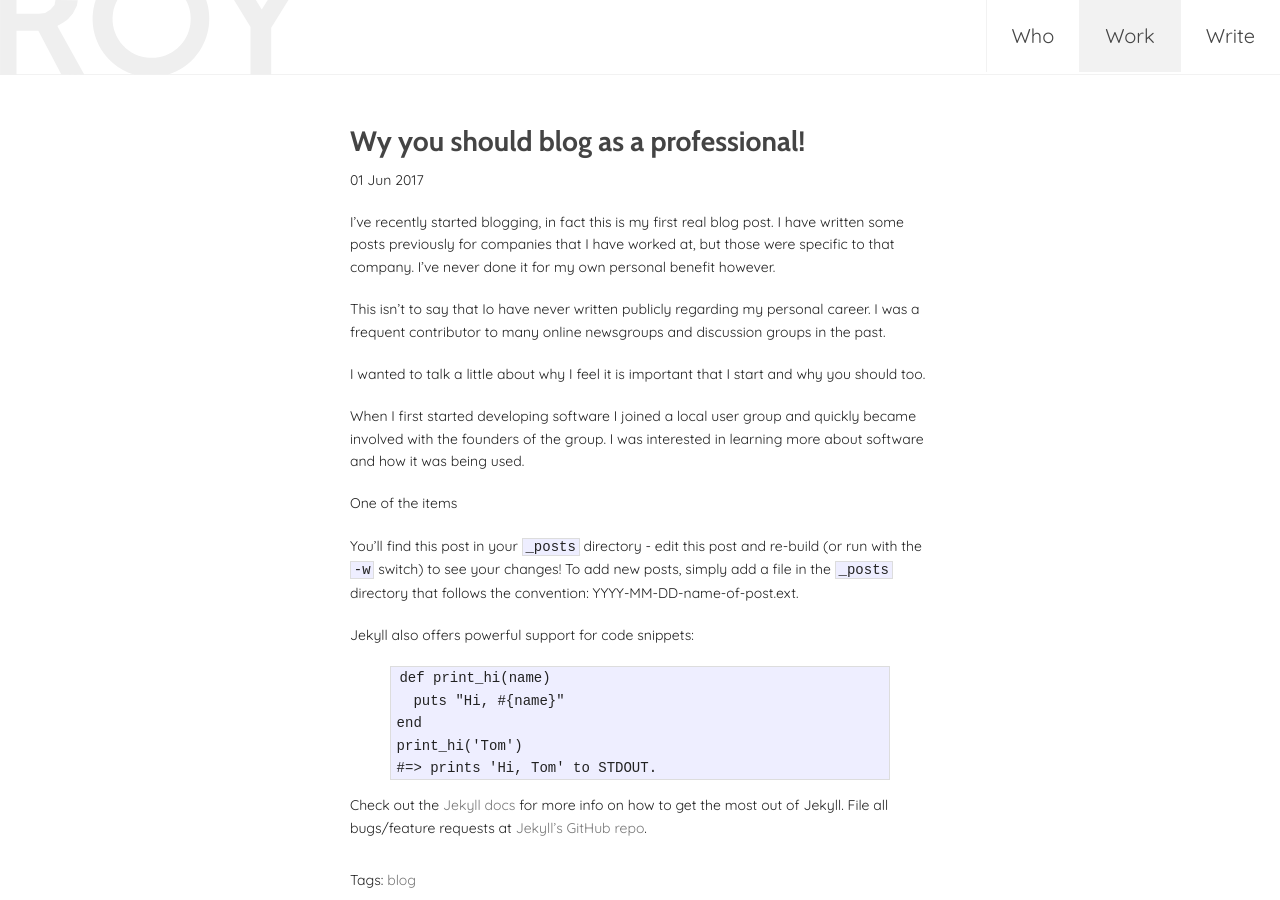
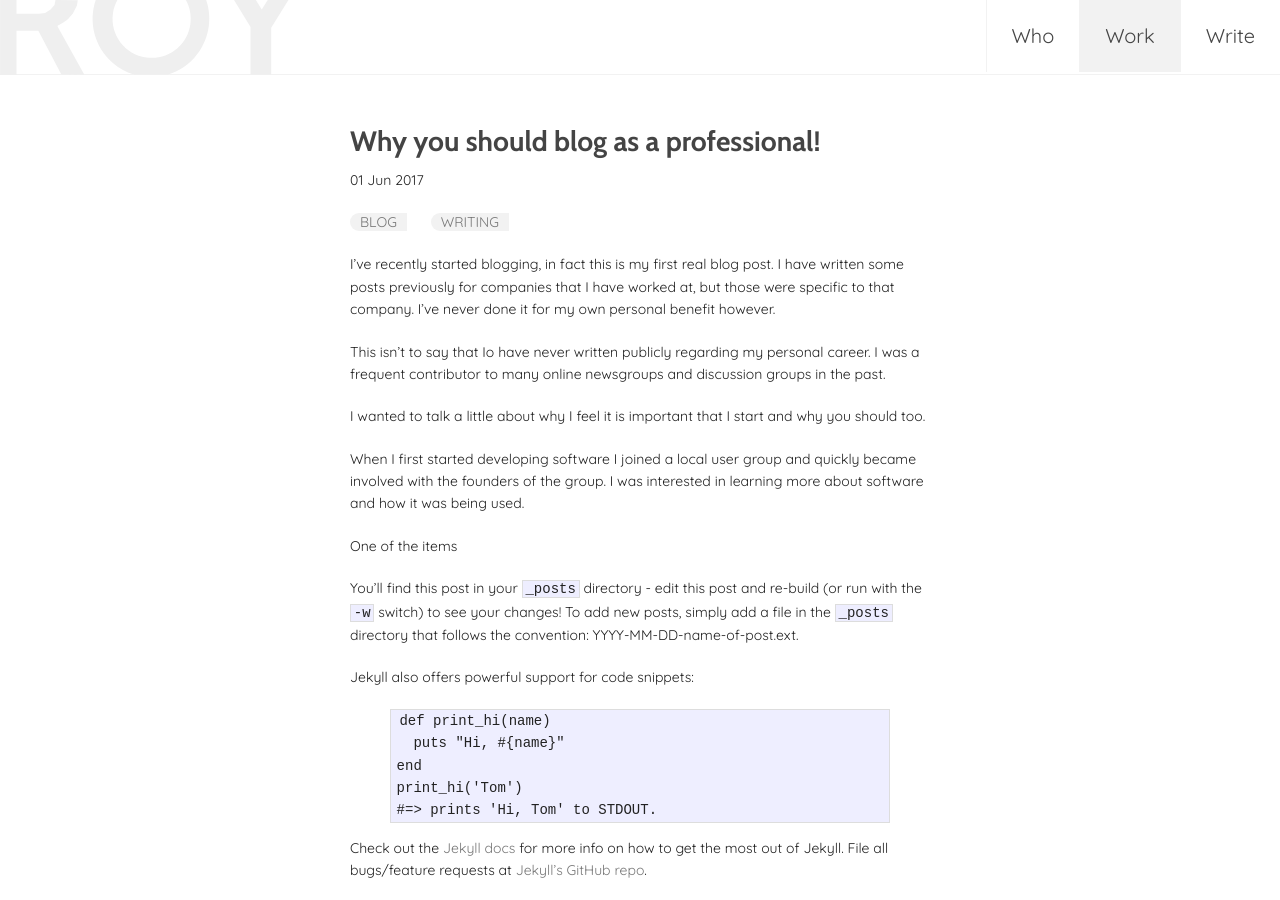
Before and after one commit to royledford/royledford.github.io, a Jekyll site: the page built from _posts/2017-06-01-why-you-should-blog-as-a-tech-professional.md, in a window 1280 px wide and 900 px high. Built offline with Jekyll 4.4.1, drawn with Linux system fonts in a browser that asks for light colours; nearby versions of some CDN libraries.

Commit message:
style post pages

```diff
--- a/_layouts/post.html
+++ b/_layouts/post.html
@@ -4,13 +4,18 @@ layout: default
 <article class="post-wrap">
   <h1 class="post-title">{{ page.title }}</h1>
   <time class="post-date" pubdate>{{ page.date | date_to_string }}</p>
+  <div>
+    <ul class="tag-cloud">
+      {% for tag in page.tags %}
+      <li>
+        <a class="tag-cloud-item"  href="{{site.baseurl}}/_tags/post-archive.html#{{tag | cgi_escape}}" title="Posts tagged {{tag}}" rel="tag">{{ tag }}</a>
+      </li>
+    {% endfor %}</p>
+  </div>
 
   <div class="post">
+
   {{ content }}
-  </div>
-  <div>
-    <p>Tags: {% for tag in page.tags %}
-      <a href="{{site.baseurl}}/_tags/index.html#{{tag | cgi_escape}}" title="Posts tagged {{tag}}" rel-"tag">{{ tag }}</a>{% unless forloop.last %},{% endunless %}
-    {% endfor %}</p>
+
   </div>
 </article>
--- a/_posts/2017-06-01-why-you-should-blog-as-a-tech-professional.md
+++ b/_posts/2017-06-01-why-you-should-blog-as-a-tech-professional.md
@@ -1,9 +1,9 @@
 ---
 layout: post
-title:  "Wy you should blog as a professional!"
+title:  "Why you should blog as a professional!"
 date:   2017-06-01 09:11:03
 categories: blog
-tags: [blog]
+tags: [blog, writing]
 ---
 I've recently started blogging, in fact this is my first real blog post. I have written some posts previously for companies that I have worked at, but those were specific to that company. I've never done it for my own personal benefit however.
 
--- a/assets/css/main.css
+++ b/assets/css/main.css
@@ -1161,18 +1161,23 @@ header ul.nav-list {
   padding: 25px 10px;
   height: 100%;
   text-align: left; }
-
-.post {
-  margin-bottom: 30px; }
-
-.post-title {
-  margin-bottom: 5px; }
-
-.post-date {
-  margin-top: 0; }
-
-.post-excerpt {
-  margin-top: 0; }
+  .post-wrap .post {
+    margin-bottom: 30px; }
+  .post-wrap .post-title {
+    margin-bottom: 5px; }
+  .post-wrap .post-date {
+    margin-top: 0; }
+  .post-wrap .tag-cloud li {
+    display: inline-block;
+    list-style-type: none; }
+  .post-wrap .tag-cloud-item {
+    background-color: #f2f2f2;
+    margin-right: 20px;
+    border-top-left-radius: 10px;
+    border-bottom-left-radius: 10px;
+    padding-left: 10px;
+    padding-right: 10px;
+    text-transform: uppercase; }
 
 section.posts .posts-wrap {
   max-width: 600px;
```
Also changed, not shown: assets/css/3-layouts/_post.sass (+20 -8 lines).
